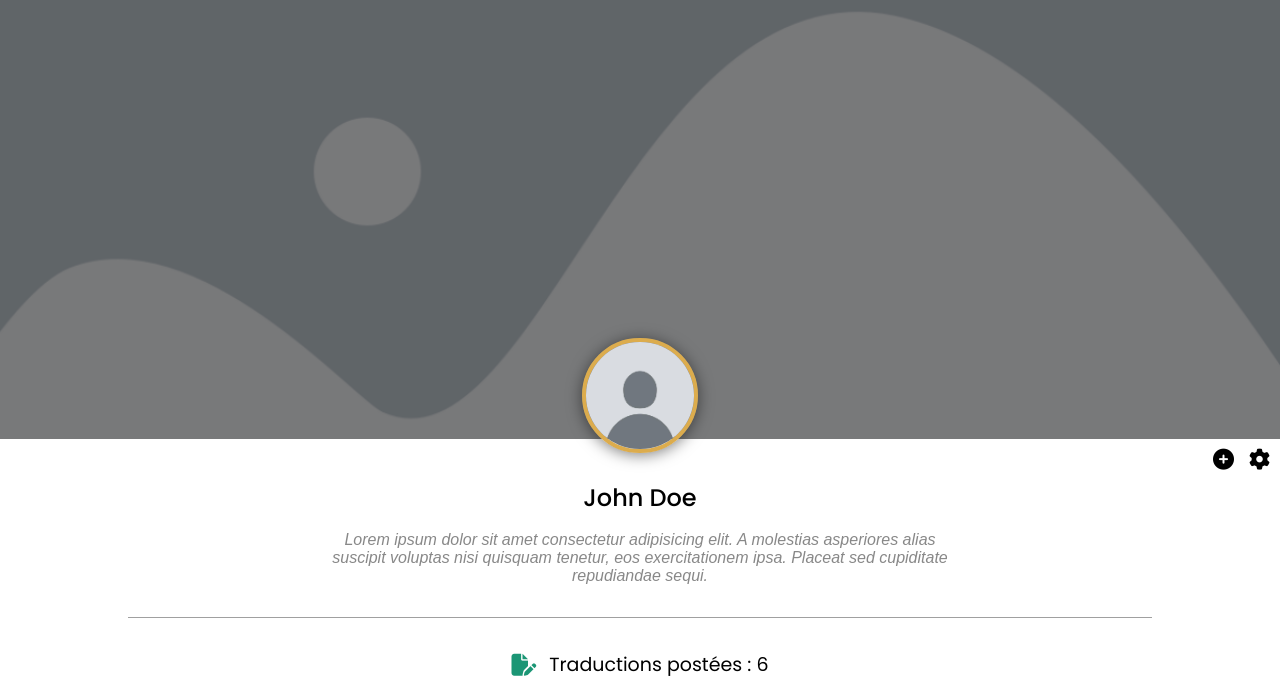
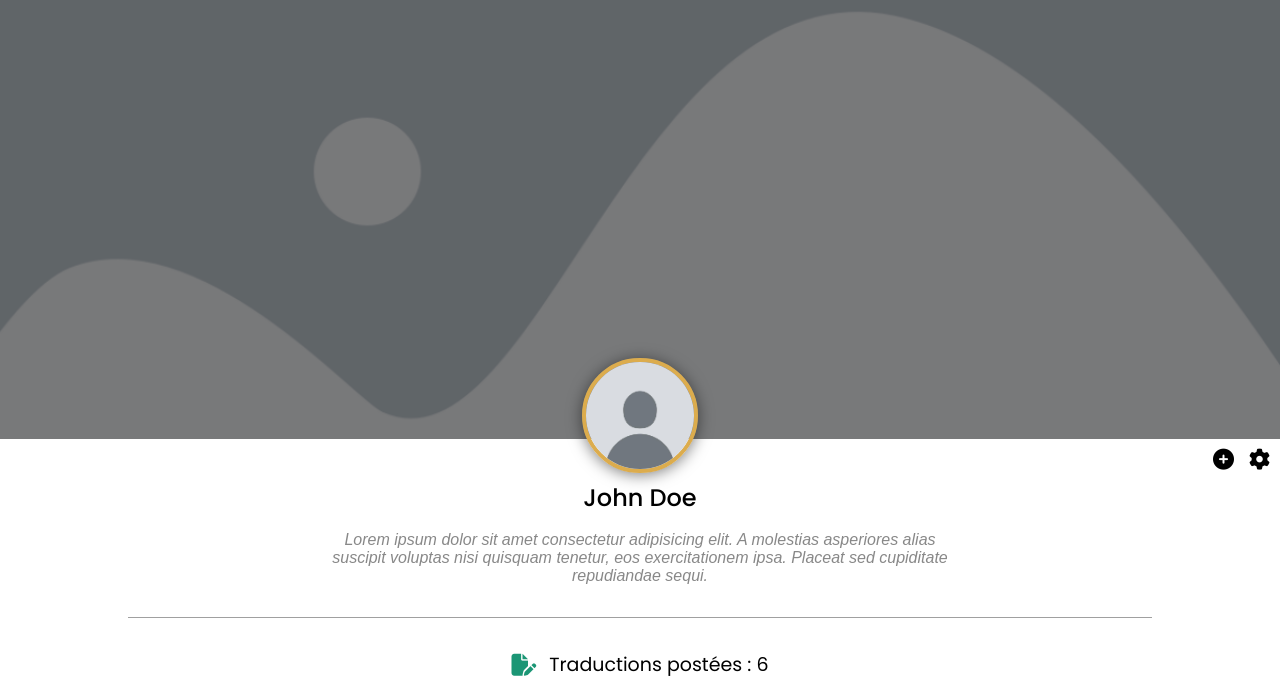
Before and after one commit to Luna-bf/Trouver-ma-traduction, a PHP site: page /front/profile.html in a window 1280 px wide. Shown: the part 73-756 px from the top of the page. Run offline with PHP 8.4, Linux system fonts and the light colour scheme; some libraries are stand-ins or nearby versions; some web fonts are replaced.

Commit message:
Updated profile picture position

```diff
--- a/assets/style/main.css
+++ b/assets/style/main.css
@@ -1289,7 +1289,7 @@ RESPONSIVE
 .user-pfp-figure {
   width: 9%;
   position: absolute;
-  bottom: 270px;
+  bottom: 250px;
 }
 
 .user-pfp-figure > img {
--- a/assets/style/pages/_profile.scss
+++ b/assets/style/pages/_profile.scss
@@ -20,7 +20,7 @@
 .user-pfp-figure {
     width: 9%;
     position: absolute;
-    bottom: 270px;
+    bottom: 250px;
 }
 
 .user-pfp-figure>img {
```
